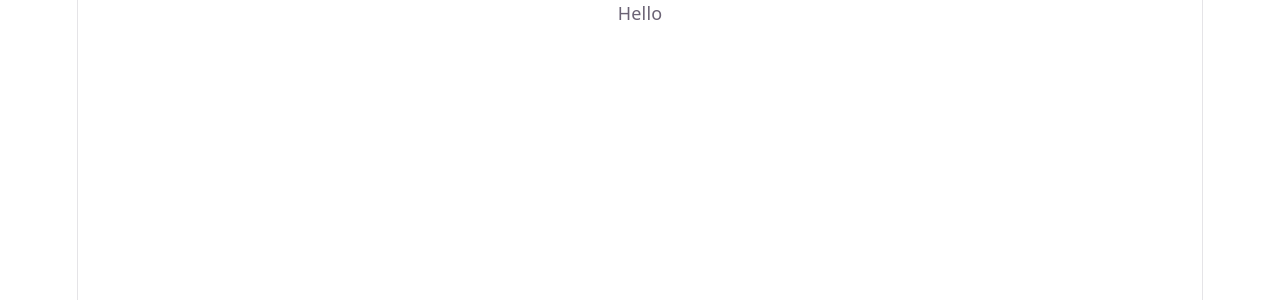
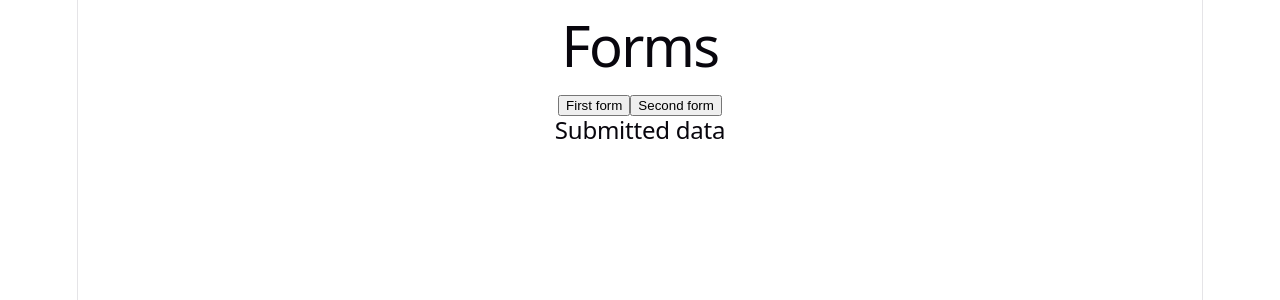
Before and after one commit to Ulya10/React-2026, a React (Vite) app in the folder react-forms/: page / in a window 1280 px wide. Shown: the top 300 px of the page. Built offline with nearby package versions, Linux system fonts and the light colour scheme.

Commit message:
feat: add basic structure

```diff
--- a/react-forms/src/App.tsx
+++ b/react-forms/src/App.tsx
@@ -1,14 +1,48 @@
 import { useState } from 'react';
-import reactLogo from './assets/react.svg';
-import viteLogo from './assets/vite.svg';
-import heroImg from './assets/hero.png';
 import './App.css';
 
 function App() {
+  const [isModalOpen, setIsModalOpen] = useState(false);
+  const [formType, setFormType] = useState<'uncontrolled' | 'hookform'>(
+    'uncontrolled'
+  );
+
+  function openModal(type: 'uncontrolled' | 'hookform'): void {
+    setIsModalOpen(true);
+    setFormType(type);
+  }
+
+  function closeModal() {
+    setIsModalOpen(false);
+  }
   return (
-    <>
-      <div>Hello</div>
-    </>
+    <div className="app">
+      <h1>Forms</h1>
+      <div className="buttons">
+        <button className="button" onClick={() => openModal('uncontrolled')}>
+          First form
+        </button>
+        <button className="button" onClick={() => openModal('hookform')}>
+          Second form
+        </button>
+      </div>
+      {isModalOpen && (
+        <div className="overlay">
+          <div className="modal">
+            <h2>
+              {formType === 'uncontrolled'
+                ? 'Uncontrolled Form'
+                : 'React Hook Form'}
+            </h2>
+            <p>Form will be here</p>
+            <button onClick={closeModal}>Close</button>
+          </div>
+        </div>
+      )}
+      <div className="submitted-data">
+        <h2 className="submitted-title">Submitted data</h2>
+      </div>
+    </div>
   );
 }
 
```
